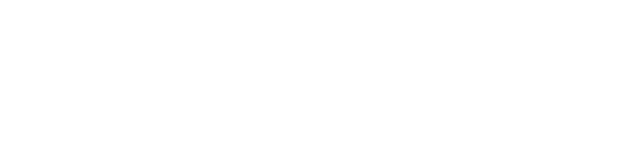
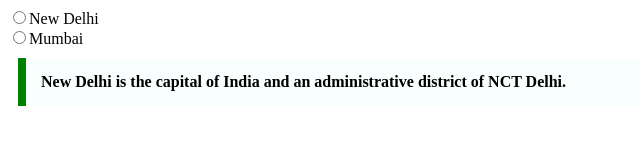
Before and after one commit to acciojob/trivia-arifahmad207, a website: page main.html in a window 1280 px wide. Shown: the whole page, without its empty margins (0-640 px from the left). Drawn offline with Linux system fonts and the light colour scheme.

Commit message:
created a submission

```diff
--- a/main.html
+++ b/main.html
@@ -7,6 +7,13 @@
 </head>
 
 <body>
+		<input type="radio" name="gender" value="male" required>New Delhi<br>
+	    <input type="radio" name="gender" value="female" required>Mumbai<br>
+	<blockquote cite="https://en.wikipedia.org/wiki/New_Delhi">
+  New Delhi is the capital of India and an administrative district of NCT Delhi.
+</blockquote>
+
+
 	<!-- the entire body must be written by student -->
     <script type="text/javascript" src="./script.js">
 </script>
--- a/styles.css
+++ b/styles.css
@@ -1,2 +1,10 @@
 
 /* Your CSS Code here. */
+blockquote {
+  max-width: 600px;
+  margin: 10px;
+  padding: 15px;
+  border-left: 8px solid green;
+  background-color: #f8fffe;
+  font-weight: bold;
+}
```
